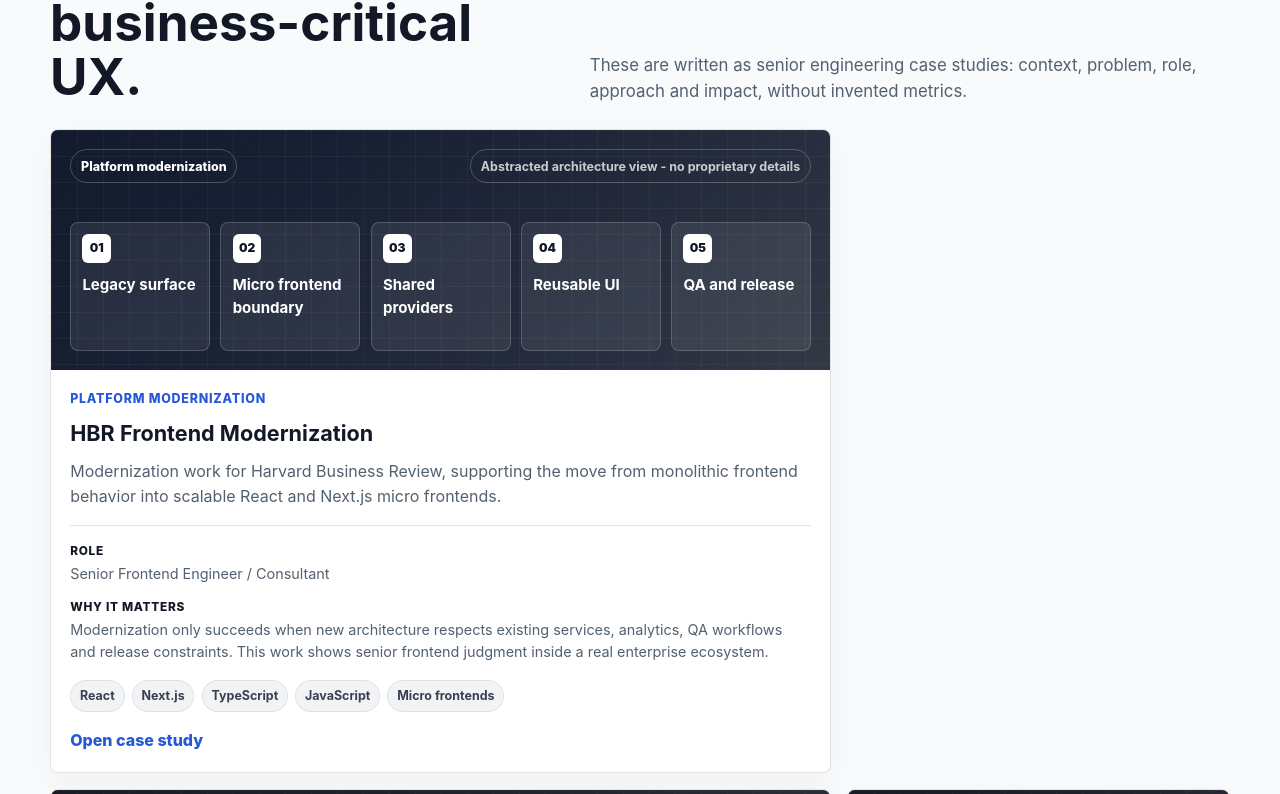
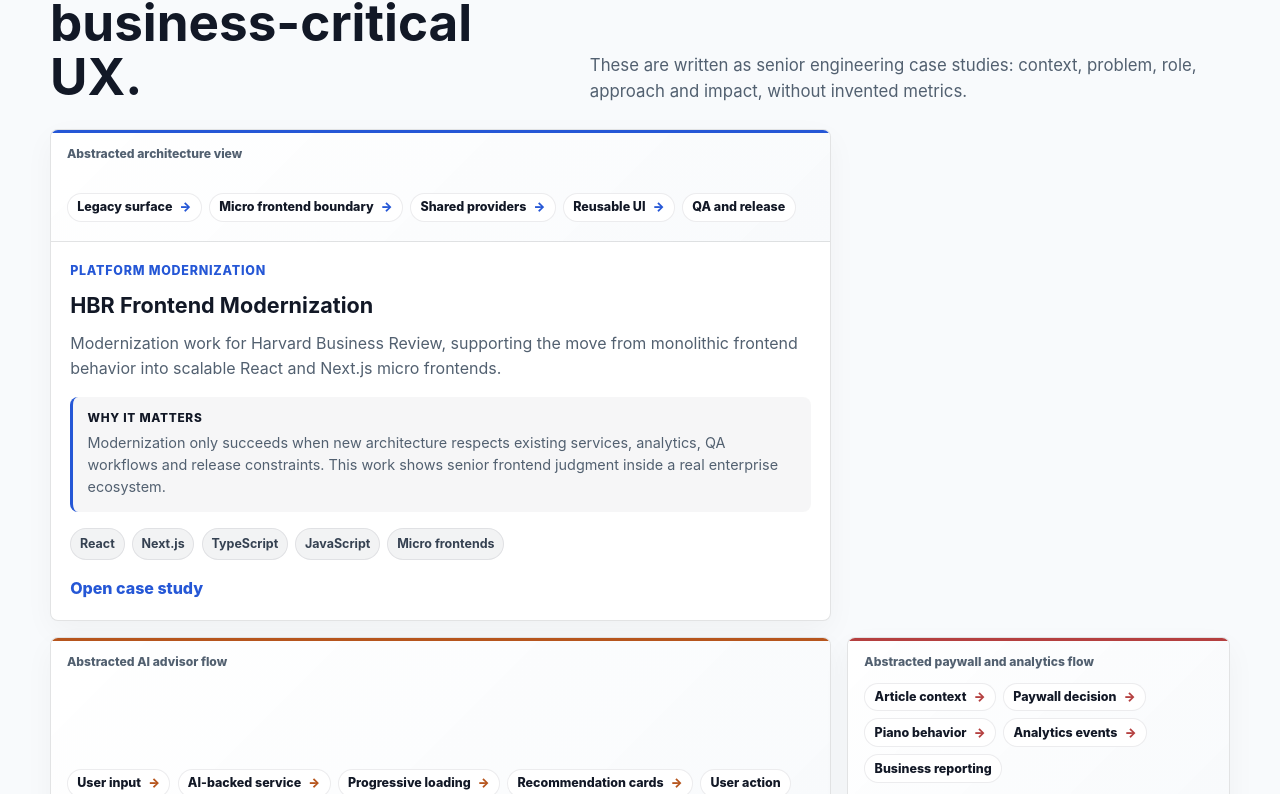
Before and after one commit to mcomi/portfolio, a Next.js app: page / in a window 1280 px wide. Shown: the part 3226-4020 px from the top of the page. Built offline with nearby package versions, Linux system fonts and the light colour scheme.

Commit message:
feat: lighten case study listing cards

```diff
--- a/components/CaseStudyCard.tsx
+++ b/components/CaseStudyCard.tsx
@@ -18,16 +18,10 @@
         <span className={styles.cardKicker}>{study.category}</span>
         <h3>{study.title}</h3>
         <p>{study.summary}</p>
-        <dl className={styles.caseMeta}>
-          <div>
-            <dt>Role</dt>
-            <dd>{study.roleLabel}</dd>
-          </div>
-          <div>
-            <dt>Why it matters</dt>
-            <dd>{study.whyMatters}</dd>
-          </div>
-        </dl>
+        <div className={styles.caseMeta}>
+          <strong>Why it matters</strong>
+          <p>{study.whyMatters}</p>
+        </div>
         <ul className={styles.tagList} aria-label={`${study.title} stack`}>
           {study.stack.slice(0, 5).map((tag) => (
             <li className={styles.tag} key={tag}>
--- a/components/CaseStudyVisual.tsx
+++ b/components/CaseStudyVisual.tsx
@@ -7,11 +7,25 @@
 };
 
 export default function CaseStudyVisual({ study, compact = false }: CaseStudyVisualProps) {
+  if (compact) {
+    return (
+      <div
+        className={`${styles.caseFlowStrip} ${styles[`accent-${study.accent}`]}`}
+        aria-label={`${study.title} abstract flow`}
+      >
+        <span>{study.visual.caption.replace(" - no proprietary details", "")}</span>
+        <ol>
+          {study.visual.steps.map((step) => (
+            <li key={step}>{step}</li>
+          ))}
+        </ol>
+      </div>
+    );
+  }
+
   return (
     <div
-      className={`${styles.architectureVisual} ${styles[`accent-${study.accent}`]} ${
-        compact ? styles.architectureVisualCompact : ""
-      }`}
+      className={`${styles.architectureVisual} ${styles[`accent-${study.accent}`]}`}
       aria-label={study.visual.caption}
     >
       <div className={styles.visualHeader}>
--- a/styles/portfolio.module.css
+++ b/styles/portfolio.module.css
@@ -280,6 +280,16 @@
   display: grid;
   min-height: 100%;
   overflow: hidden;
+  transition:
+    border-color 160ms ease,
+    box-shadow 160ms ease,
+    transform 160ms ease;
+}
+
+.caseCard:hover {
+  border-color: rgba(37, 87, 214, 0.24);
+  box-shadow: 0 18px 46px rgba(18, 24, 38, 0.09);
+  transform: translateY(-2px);
 }
 
 .cardKicker {
@@ -326,19 +336,16 @@
 }
 
 .caseMeta {
-  border-top: 1px solid var(--line);
+  background: rgba(18, 24, 38, 0.035);
+  border-left: 3px solid var(--accent);
+  border-radius: 8px;
   display: grid;
-  gap: 0.75rem;
+  gap: 0.25rem;
   margin: 1rem 0 0;
-  padding-top: 1rem;
+  padding: 0.8rem 0.9rem;
 }
 
-.caseMeta div {
-  display: grid;
-  gap: 0.2rem;
-}
-
-.caseMeta dt,
+.caseMeta strong,
 .heroFacts dt {
   color: var(--ink);
   font-size: 0.74rem;
@@ -347,11 +354,58 @@
   text-transform: uppercase;
 }
 
-.caseMeta dd,
+.caseMeta p,
 .heroFacts dd {
   color: var(--muted);
   font-size: 0.9rem;
   margin: 0;
+}
+
+.caseFlowStrip {
+  background: linear-gradient(135deg, rgba(255, 255, 255, 0.96), rgba(248, 250, 252, 0.98));
+  border-bottom: 1px solid var(--line);
+  box-shadow: inset 0 3px 0 var(--accent);
+  display: grid;
+  gap: 0.65rem;
+  min-height: 6.5rem;
+  padding: 0.95rem 1rem 0.85rem;
+}
+
+.caseFlowStrip > span {
+  color: var(--muted);
+  font-size: 0.76rem;
+  font-weight: 800;
+}
+
+.caseFlowStrip ol {
+  align-items: center;
+  display: flex;
+  flex-wrap: wrap;
+  gap: 0.45rem;
+  list-style: none;
+  margin: 0;
+  padding: 0;
+}
+
+.caseFlowStrip li {
+  align-items: center;
+  background: var(--surface);
+  border: 1px solid rgba(18, 24, 38, 0.08);
+  border-radius: 999px;
+  color: var(--ink);
+  display: inline-flex;
+  font-size: 0.78rem;
+  font-weight: 800;
+  line-height: 1.1;
+  min-height: 1.8rem;
+  padding: 0.38rem 0.58rem;
+}
+
+.caseFlowStrip li:not(:last-child)::after {
+  color: var(--accent);
+  content: "→";
+  font-weight: 900;
+  margin-left: 0.45rem;
 }
 
 .cardLinkText {
@@ -536,11 +590,6 @@
 
 .architectureVisual > * {
   position: relative;
-}
-
-.architectureVisualCompact {
-  border-radius: 0;
-  min-height: 15rem;
 }
 
 .visualHeader {
@@ -734,6 +783,10 @@
     grid-template-columns: 0.8fr 1.2fr;
   }
 
+  .caseFlowStrip {
+    min-height: 7rem;
+  }
+
   .visualFlow {
     grid-template-columns: repeat(5, minmax(0, 1fr));
   }
```
